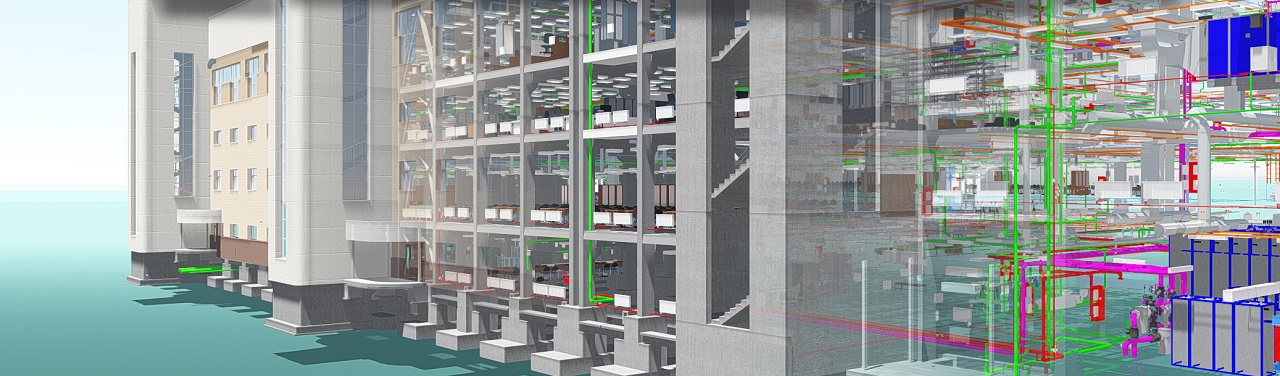
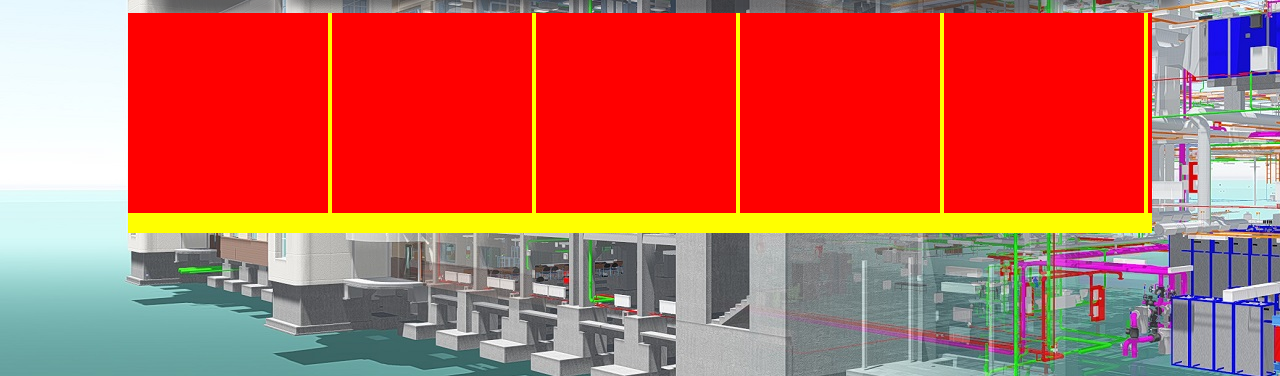
Before and after one commit to OlegCherniakov/STRV, a plain HTML site: page info.html in a window 1280 px wide. Shown: the part 424-800 px from the top of the page. Drawn offline with Linux system fonts and the light colour scheme.

Commit message:
Галерея
Сделал прокрутку фото

```diff
--- a/info.html
+++ b/info.html
@@ -47,6 +47,24 @@
                 <li class="heder__menu-list-str"><a class="menu" href="#">Контакты</a></li>
             </ul>
         </menu>
+        <div class="gallery">
+            <div class="gallery__photo"></div>
+            <div class="gallery__photo"></div>
+            <div class="gallery__photo"></div>
+            <div class="gallery__photo"></div>
+            <div class="gallery__photo"></div>
+            <div class="gallery__photo"></div>
+            <div class="gallery__photo"></div>
+            <div class="gallery__photo"></div>
+            <div class="gallery__photo"></div>
+            <div class="gallery__photo"></div>
+            <div class="gallery__photo"></div>
+            <div class="gallery__photo"></div>
+            <div class="gallery__photo"></div>
+            <div class="gallery__photo"></div>
+            <div class="gallery__photo"></div>
+            <div class="gallery__photo"></div>
+        </div>
 
     </div>
 </body>
--- a/style/page.css
+++ b/style/page.css
@@ -128,3 +128,24 @@ color: rgb(255, 0, 0);
   color: #ff0000;
   display: block;
 }
+
+
+.gallery {
+  width: 80%;
+  height:13.75rem;
+  overflow: hidden;
+  overflow-x: scroll;
+  background: yellow;
+  white-space:nowrap;
+  margin-right: auto;
+  margin-left: auto;
+}
+
+.gallery__photo {
+  display: inline-block;
+  vertical-align: top;
+  width: 12.5rem;
+  height:12.5rem;
+  background: red;
+
+}
```
